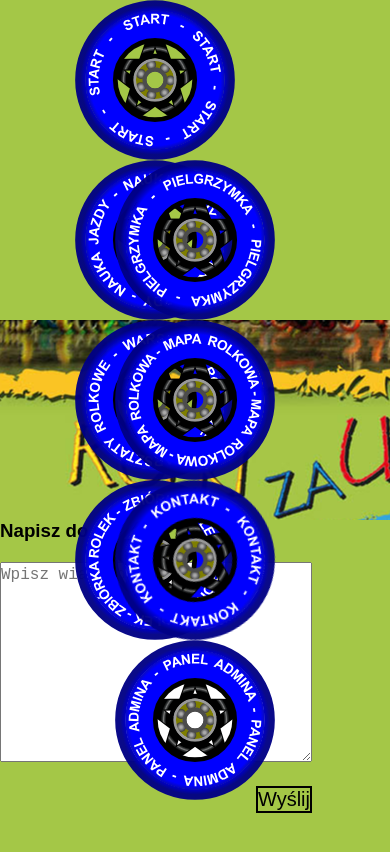
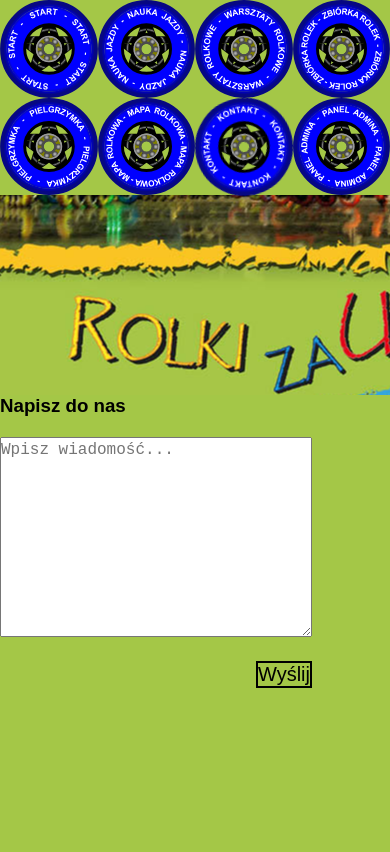
Before and after one commit to Keszua/Rolki_za_usmiech, a React (Create React App) app: page /contact in a window 390 px wide. Shown: the top 852 px of the page. Built offline with nearby package versions, Linux system fonts and the light colour scheme.

Commit message:
Menu przelacza sie gorne

```diff
--- a/src/css/style.css
+++ b/src/css/style.css
@@ -36,8 +36,8 @@ html {
   .main {
     -ms-grid-columns: 1fr;
         grid-template-columns: 1fr;
-    -ms-grid-rows: 160px 160px 200px minmax(130vh, 1fr) auto;
-        grid-template-rows: 160px 160px 200px minmax(130vh, 1fr) auto;
+    -ms-grid-rows: calc(100vw / 4) calc(100vw / 4) 200px minmax(130vh, 1fr) auto;
+        grid-template-rows: calc(100vw / 4) calc(100vw / 4) 200px minmax(130vh, 1fr) auto;
         grid-template-areas: "menuL"
  "menuR"
  "header"
@@ -59,7 +59,7 @@ html {
   grid-area: menuL;
 }
 
-@media (max-width: 1200px) {
+@media (min-width: 800px) and (max-width: 1200px) {
   .main__navLeft {
     margin-left: -80px;
   }
@@ -124,15 +124,7 @@ html {
 }
 */
 /* Plik Navigation.js */
-.navigation ul {
-  list-style-type: none;
-}
-
-.navigation .nav-link img {
-  height: 160px;
-}
-
-.navigation a {
+.navigation {
   display: -webkit-box;
   display: -ms-flexbox;
   display: flex;
@@ -140,8 +132,31 @@ html {
   -webkit-box-direction: normal;
       -ms-flex-direction: column;
           flex-direction: column;
-  width: 160px;
+}
+
+@media (max-width: 800px) {
+  .navigation {
+    -webkit-box-orient: horizontal;
+    -webkit-box-direction: normal;
+        -ms-flex-direction: row;
+            flex-direction: row;
+  }
+}
+
+.navigation .nav-link img {
   height: 160px;
+}
+
+@media (max-width: 800px) {
+  .navigation .nav-link img {
+    height: calc(100vw / 4);
+  }
+}
+
+.navigation a {
+  display: block;
+  width: minmax(80px, 160px);
+  height: minmax(80px, 160px);
   text-decoration: none;
   color: black;
   text-transform: uppercase;
@@ -150,6 +165,13 @@ html {
   border-radius: 50%;
   -webkit-transition: .6s;
   transition: .6s;
+}
+
+@media (max-width: 800px) {
+  .navigation a {
+    width: calc(100vw / 4);
+    height: calc(100vw / 4);
+  }
 }
 
 .navigation a:hover {
--- a/src/layouts/Navigation.js
+++ b/src/layouts/Navigation.js
@@ -55,8 +55,10 @@ class Navigation extends Component {
         listShort = list.slice(LeftMenuCount);
 
     const menu = listShort.map(item => (
-        <li key={item.name}>
-            {/* <NavLink to={item.path} activeClassName="news-selected">{item.name}</NavLink>  */}
+
+
+
+//            <NavLink to={item.path} activeClassName="news-selected">{item.name}</NavLink>
             <div className="nav-link">
                 <NavLink to={item.path} exact={item.exact} >
                     {/* <center> */}
@@ -69,18 +71,12 @@ class Navigation extends Component {
                     {/* </center> */}
                 </NavLink>
             </div>
-        </li>
     ))
 
         return (
             <>
-                <nav>
-
                     {/* <MenuRoundedIcon color="primary"   className={this.props.position==='left' ? "nav-link__left-m-icon" : "nav-link__right-m-icon"} /> */}
-                    <ul>
                         {menu}
-                    </ul>
-                </nav>
                 <AnimRotateLoop  />
             </>
         );
--- a/src/layouts/_App.scss
+++ b/src/layouts/_App.scss
@@ -26,11 +26,11 @@
 
   @media (max-width: 800px) { //poniżej 800
     grid-template-columns:  1fr;
-    grid-template-rows:    $nav-whel-size
-                           $nav-whel-size
-                           200px                //dla  nagłówka
-                           minmax(130vh, 1fr)
-                           auto;
+    grid-template-rows:   calc(100vw / 4)
+                          calc(100vw / 4)
+                          200px                //dla  nagłówka
+                          minmax(130vh, 1fr)
+                          auto;
 
     grid-template-areas:
     "menuL"
@@ -51,7 +51,7 @@
 
   &__navLeft {
     grid-area: menuL;
-    @media (max-width: 1200px) {
+    @media (min-width: 800px) and (max-width: 1200px)  {
       margin-left: -80px;
     }
   }
--- a/src/layouts/_Navigation.scss
+++ b/src/layouts/_Navigation.scss
@@ -4,34 +4,50 @@
 .navigation {
     //padding: 0 30px 30px 0;    //góra, prawo dol lewo
 
-    ul {
-        list-style-type: none;
+    display: flex;
+    flex-direction: column;
+    @media (max-width: 800px) {
+        flex-direction: row;
     }
+
 
     .nav-link {
         // display: grid;
         // grid-auto-flow: row;
 
-        // display: flex;
-        // flex-direction: column;
 
         img{
             //position: relative;
             //display: block;
             //width: $nav-whel-size;
+            // margin-left: -80px;
+
             height: $nav-whel-size;
-            // margin-left: -80px;
+            //height: calc( 100vw / 4);
+
+            @media (max-width: 800px) {
+                //height: calc(100vw / 4);
+                $nav-whel-size: calc(100vw / 4);
+                height: $nav-whel-size;
+            }
+
         }
 
     }
 
     a {
-        //display: block;
-        display: flex;
-        flex-direction: column;
+        display: block;
+        //display: flex;
+        //flex-direction: column;
 
-        width: $nav-whel-size;
-        height: $nav-whel-size;
+        width:  minmax(80px, $nav-whel-size) ;
+        height:  minmax(80px, $nav-whel-size) ;
+        @media (max-width: 800px) {
+            width:  calc(100vw / 4);
+            height:  calc(100vw / 4);
+            //$nav-whel-size: calc(100vw / 4);
+        }
+
         text-decoration: none;
         color: black;
         text-transform: uppercase;
@@ -50,8 +66,6 @@
         // background-color: green;
     }
 
-
-
     a.active {
         //border-left: 10px gray solid;
         //transform: translateX(0px);
@@ -68,19 +82,4 @@
         100% { transform: rotate(-270deg); }
     }
 
-    // li:nth-child(1) a.active {
-    //     background-color: green;
-
-    // }
-    // li:nth-child(2) a.active {
-    //     background-color: blue;
-    // }
-    // li:nth-child(3) a.active {
-    //     background-color: orange;
-    // }
-    // li:nth-child(4) a.active {
-    //     background-color: red;
-    // }
-
-
 }
--- a/src/sass/_variables.scss
+++ b/src/sass/_variables.scss
@@ -1,2 +1,3 @@
 $bg-main-color: rgb(164, 199, 71);
+
 $nav-whel-size: 160px;
--- a/src/sass/style.scss
+++ b/src/sass/style.scss
@@ -1,5 +1,5 @@
+@import "reset";
 @import "variables";
-@import "reset";
 //@import "layouts/app";
 @import "../layouts/App";
 @import "../layouts/Navigation";
```
Also changed, not shown: 1 other file (tests, documents, lock files or other folders).
